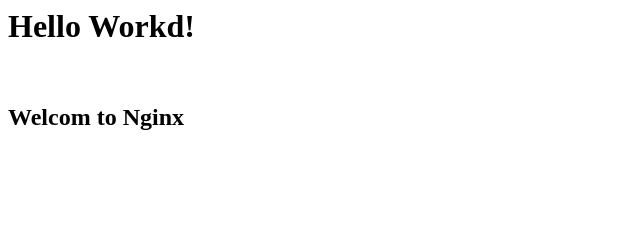
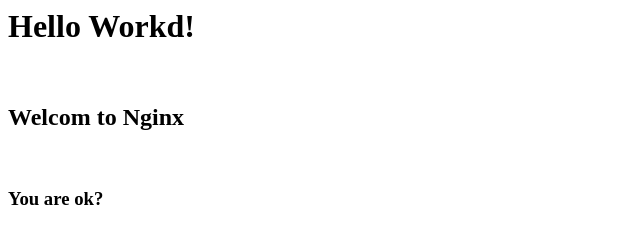
Before and after one commit to kenno-warise/monitoring-tools, a plain HTML site: page mysite/index.html in a window 1280 px wide. Shown: the whole page, without its empty margins (0-640 px from the left). Drawn offline with Linux system fonts and the light colour scheme.

```diff
--- a/mysite/index.html
+++ b/mysite/index.html
@@ -1,3 +1,5 @@
 <h1>Hello Workd!</h1>
 <br>
 <h2>Welcom to Nginx</h2>
+<br>
+<h3>You are ok?</h3>
```
Also changed, not shown: 2 other files.
